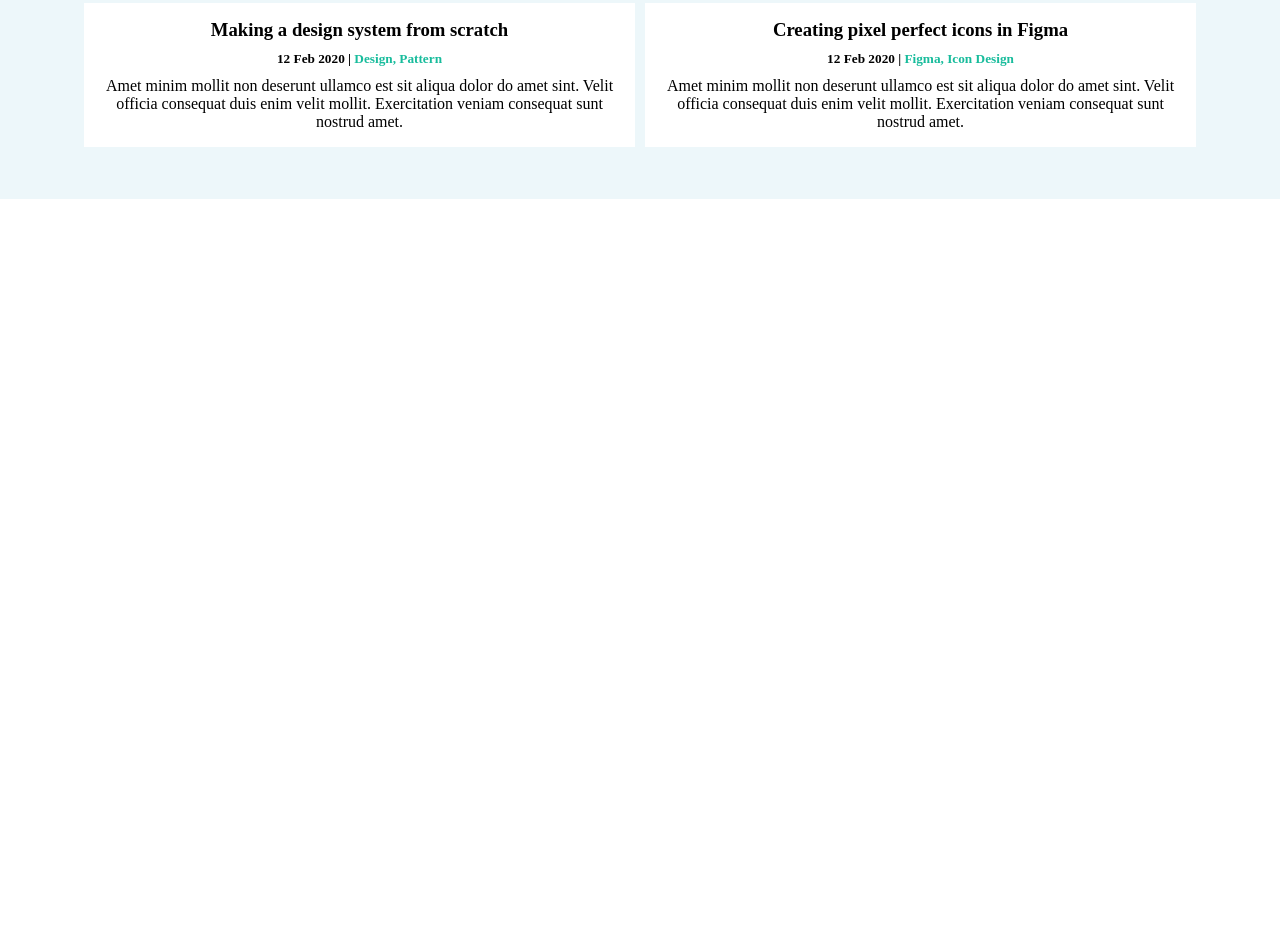
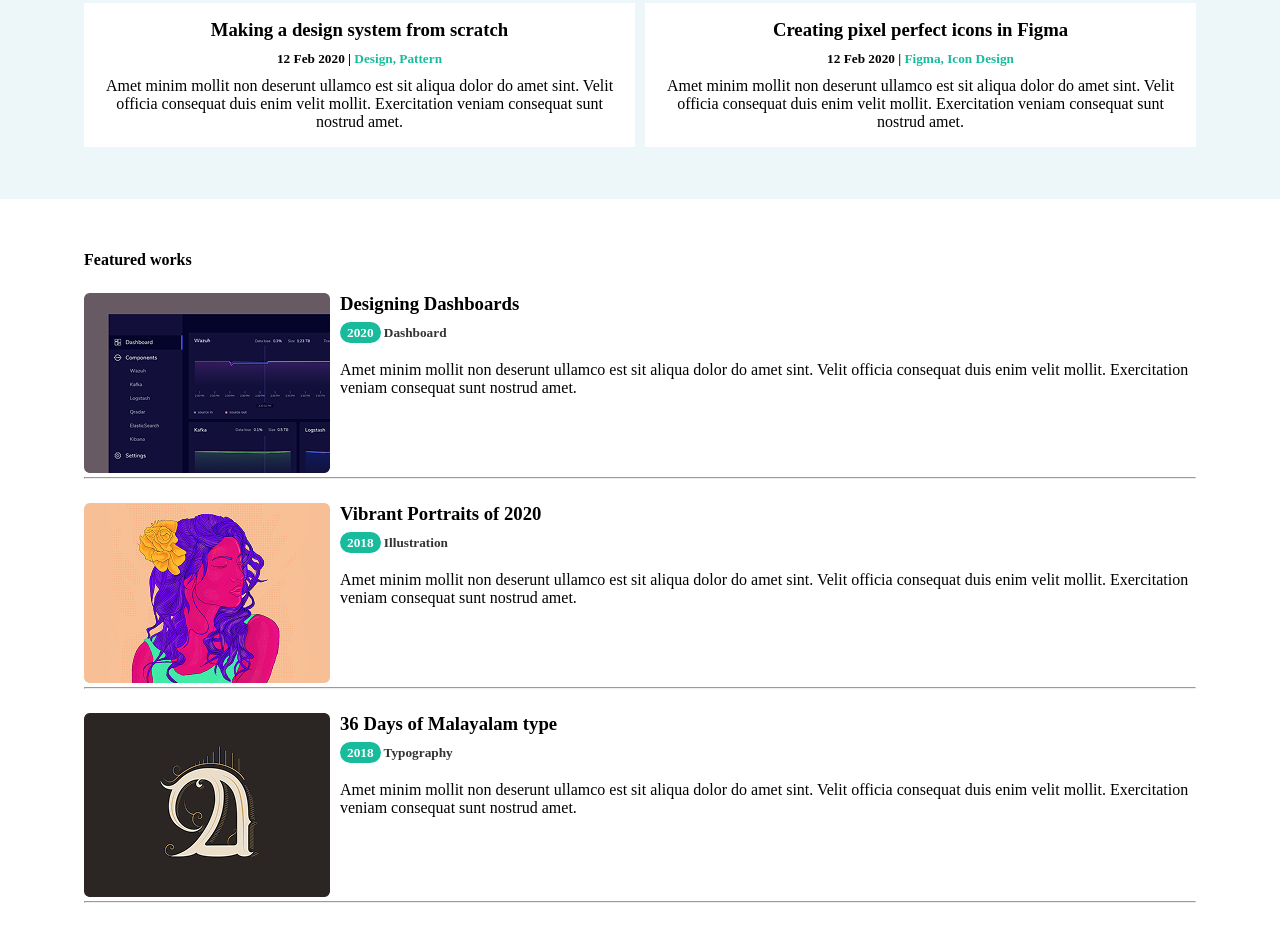
Before and after one commit to khaledradwan96/Khaled-Radwan---Portfolio, a plain HTML site: page index.html in a window 1280 px wide. Shown: the part 411-1352 px from the top of the page. Before the commit the page ends 800 px from the top, so only its background shows below. Drawn offline with Linux system fonts and the light colour scheme.

Commit message:
Featured works section

```diff
--- a/Styles/main-style.css
+++ b/Styles/main-style.css
@@ -102,3 +102,25 @@ header ul li a:hover {
 #posts .post h5 {
   margin: 10px;
 }
+
+/* ========== Featured works section ========== */
+
+#featured {
+  padding: 2rem 4rem;
+}
+#featured .features-container .feature {
+  display: flex;
+  flex-direction: column;
+  gap: 10px;
+  margin-top: 1.5rem;
+}
+.feature h5 {
+  color: #333;
+  margin: 10px 0 20px;
+}
+.feature span {
+  background-color: var(--main-color);
+  color: white;
+  padding: 3px 7px;
+  border-radius: 12px;
+}
--- a/Styles/media query.css
+++ b/Styles/media query.css
@@ -21,4 +21,9 @@
   #posts .posts-container {
     flex-direction: row;
   }
+
+  /* ========== Featured works section ========== */
+  #featured .features-container .feature {
+    flex-direction: row;
+  }
 }
--- a/index.html
+++ b/index.html
@@ -79,6 +79,58 @@
             </div>
         </div>
     </section>
+
+    <!-- ========== Featured works section ========== -->
+    <section id="featured">
+        <div class="container">
+            <h4>Featured works</h4>
+            <div class="features-container">
+                <div class="feature">
+                    <figure>
+                        <img src="assets/images/Featured 01.png" alt="">
+                    </figure>
+                    <div>
+                        <h3>Designing Dashboards</h3>
+                        <h5><span>2020</span> Dashboard</h5>
+                        <p>
+                            Amet minim mollit non deserunt ullamco est sit aliqua dolor do amet sint. Velit officia
+                            consequat duis enim velit mollit. Exercitation veniam consequat sunt nostrud amet.
+                        </p>
+                    </div>
+                </div>
+                <hr />
+                <div class="feature">
+                    <figure>
+                        <img src="assets/images/Featured 02.png" alt="">
+                    </figure>
+                    <div>
+                        <h3>Vibrant Portraits of 2020</h3>
+                        <h5><span>2018</span> Illustration</h5>
+                        <p>
+                            Amet minim mollit non deserunt ullamco est sit aliqua dolor do amet sint. Velit officia
+                            consequat duis enim velit mollit. Exercitation veniam consequat sunt nostrud amet.
+                        </p>
+                    </div>
+                </div>
+                <hr />
+                <div class="feature">
+                    <figure>
+                        <img src="assets/images/Featured 03.png" alt="">
+                    </figure>
+                    <div>
+                        <h3>36 Days of Malayalam type</h3>
+                        <h5><span>2018</span> Typography</h5>
+                        <p>
+                            Amet minim mollit non deserunt ullamco est sit aliqua dolor do amet sint. Velit officia
+                            consequat duis enim velit mollit. Exercitation veniam consequat sunt nostrud amet.
+                        </p>
+                    </div>
+                </div>
+                <hr />
+            </div>
+        </div>
+    </section>
+
 </body>
 
 </html>
```
Also changed, not shown: assets/images/Featured 01.png (added), assets/images/Featured 02.png (added), assets/images/Featured 03.png (added).
